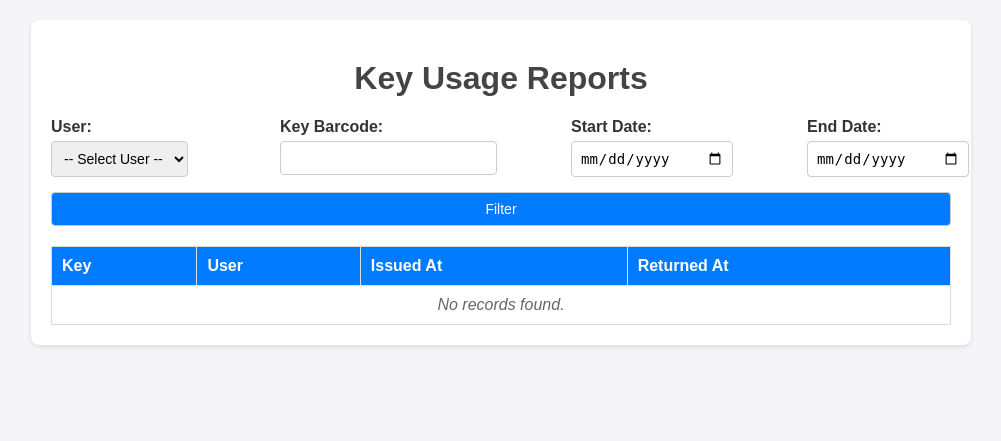
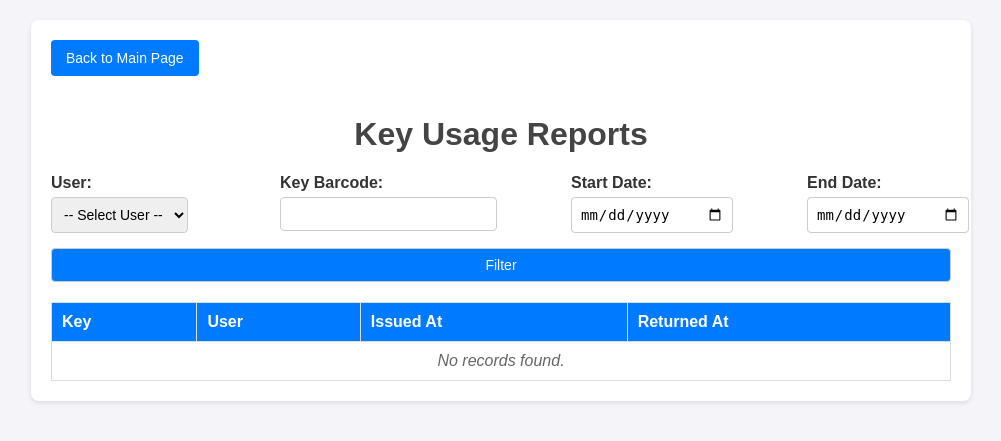
Before and after one commit to yuri1602/Key_Manager, a Django app: page /reports/ in a window 1280 px wide. Shown: the top 441 px of the page, without its empty margins (139-1140 px from the left). Run offline with Django 5.2, Linux system fonts and the light colour scheme; data that the repository does not hold is empty.

Commit message:
Update reports.html

```diff
--- a/keys/templates/keys/reports.html
+++ b/keys/templates/keys/reports.html
@@ -22,6 +22,20 @@
             background-color: #fff;
             border-radius: 8px;
             box-shadow: 0 2px 5px rgba(0, 0, 0, 0.1);
+        }
+        .back-button {
+            display: inline-block;
+            margin-bottom: 20px;
+            padding: 10px 15px;
+            background-color: #007bff;
+            color: #fff;
+            text-decoration: none;
+            border-radius: 4px;
+            font-size: 14px;
+            transition: background-color 0.3s;
+        }
+        .back-button:hover {
+            background-color: #0056b3;
         }
         form {
             margin-bottom: 20px;
@@ -82,6 +96,9 @@
 </head>
 <body>
     <div class="container">
+        <!-- Бутон за връщане -->
+        <a href="{% url 'main_page' %}" class="back-button">Back to Main Page</a>
+
         <h1>Key Usage Reports</h1>
 
         <!-- Форма за филтриране -->
```
